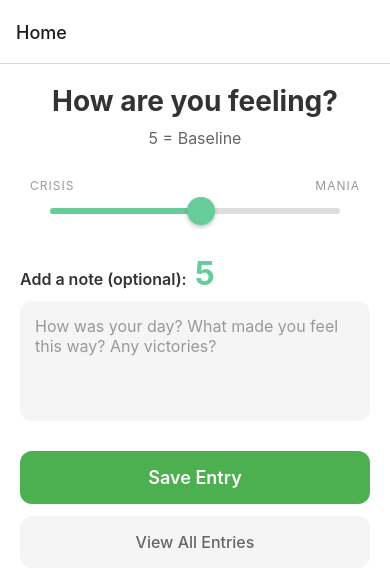
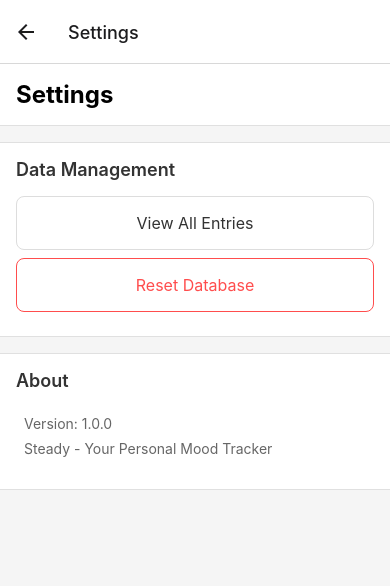
Before and after one commit to haywood-d-johnson/Steady, a React Native app: screen /Settings in a window 390 px wide. Shown: the top 586 px of the page. Built offline with nearby package versions, Linux system fonts and the light colour scheme.

Commit message:
feat: added settings screen

```diff
--- a/src/navigation/AppNavigator.tsx
+++ b/src/navigation/AppNavigator.tsx
@@ -3,6 +3,7 @@
 import HomeScreen from "../screens/HomeScreen";
 import DetailsScreen from "../screens/DetailsScreen";
 import ShowAllEntriesScreen from "../screens/ShowAllEntriesScreen";
+import SettingsScreen from "../screens/SettingsScreen";
 import type { RootStackParamList } from "../types/navigation";
 
 const Stack = createNativeStackNavigator<RootStackParamList>();
@@ -19,6 +20,13 @@
                     title: "All Entries",
                 }}
             />
+            <Stack.Screen
+                name="Settings"
+                component={SettingsScreen}
+                options={{
+                    title: "Settings",
+                }}
+            />
         </Stack.Navigator>
     );
 }
--- a/src/screens/HomeScreen.tsx
+++ b/src/screens/HomeScreen.tsx
@@ -1,4 +1,4 @@
-import React, { useState, useRef } from "react";
+import React, { useState, useRef, useEffect } from "react";
 import {
     View,
     Text,
@@ -8,12 +8,13 @@
     PanResponder,
     Animated,
     Dimensions,
+    TouchableOpacity,
 } from "react-native";
 import type { NativeStackScreenProps } from "@react-navigation/native-stack";
 import type { RootStackParamList } from "../types/navigation";
 import { useDB } from "../data/DBContext";
 import { StatusBar } from "expo-status-bar";
-import { TouchableOpacity } from "react-native";
+import { Ionicons } from "@expo/vector-icons";
 
 type Props = NativeStackScreenProps<RootStackParamList, "Home">;
 
@@ -163,6 +164,19 @@
     const [selectedScore, setSelectedScore] = useState<number>(5);
     const [note, setNote] = useState("");
     const [isSubmitting, setIsSubmitting] = useState(false);
+
+    useEffect(() => {
+        navigation.setOptions({
+            headerRight: () => (
+                <TouchableOpacity
+                    onPress={() => navigation.navigate("Settings")}
+                    style={{ marginRight: 16 }}
+                >
+                    <Ionicons name="settings-outline" size={24} color="#333" />
+                </TouchableOpacity>
+            ),
+        });
+    }, [navigation]);
 
     const handleSubmit = async () => {
         try {
--- /dev/null
+++ b/src/screens/SettingsScreen.tsx
@@ -0,0 +1,167 @@
+import React from "react";
+import {
+    View,
+    Text,
+    StyleSheet,
+    TouchableOpacity,
+    ScrollView,
+    Platform,
+    Alert,
+} from "react-native";
+import { StatusBar } from "expo-status-bar";
+import type { NativeStackScreenProps } from "@react-navigation/native-stack";
+import type { RootStackParamList } from "../types/navigation";
+import { useDB } from "../data/DBContext";
+
+type Props = NativeStackScreenProps<RootStackParamList, "Settings">;
+
+export default function SettingsScreen({ navigation }: Props) {
+    const { db } = useDB();
+
+    const handleResetDatabase = async () => {
+        const shouldReset =
+            Platform.OS === "web"
+                ? window.confirm("This will delete all entries. Are you sure?")
+                : await new Promise(resolve => {
+                      Alert.alert(
+                          "Reset Database",
+                          "This will delete all entries. Are you sure?",
+                          [
+                              {
+                                  text: "Cancel",
+                                  style: "cancel",
+                                  onPress: () => resolve(false),
+                              },
+                              {
+                                  text: "Reset",
+                                  style: "destructive",
+                                  onPress: () => resolve(true),
+                              },
+                          ]
+                      );
+                  });
+
+        if (shouldReset) {
+            try {
+                await db.resetTables();
+                await db.initDB();
+                if (Platform.OS === "web") {
+                    window.alert("Database has been reset successfully");
+                } else {
+                    Alert.alert(
+                        "Success",
+                        "Database has been reset successfully"
+                    );
+                }
+                navigation.navigate("ShowAllEntries");
+            } catch (error) {
+                console.error("Error during reset:", error);
+                const errorMessage =
+                    error instanceof Error ? error.message : "Unknown error";
+                if (Platform.OS === "web") {
+                    window.alert(`Failed to reset database: ${errorMessage}`);
+                } else {
+                    Alert.alert(
+                        "Error",
+                        `Failed to reset database: ${errorMessage}`
+                    );
+                }
+            }
+        }
+    };
+
+    return (
+        <ScrollView style={styles.container}>
+            <StatusBar style="auto" />
+            <View style={styles.header}>
+                <Text style={styles.title}>Settings</Text>
+            </View>
+
+            <View style={styles.section}>
+                <Text style={styles.sectionTitle}>Data Management</Text>
+                <TouchableOpacity
+                    style={styles.button}
+                    onPress={() => navigation.navigate("ShowAllEntries")}
+                >
+                    <Text style={styles.buttonText}>View All Entries</Text>
+                </TouchableOpacity>
+                <TouchableOpacity
+                    style={[styles.button, styles.dangerButton]}
+                    onPress={handleResetDatabase}
+                >
+                    <Text style={[styles.buttonText, styles.dangerButtonText]}>
+                        Reset Database
+                    </Text>
+                </TouchableOpacity>
+            </View>
+
+            <View style={styles.section}>
+                <Text style={styles.sectionTitle}>About</Text>
+                <View style={styles.infoContainer}>
+                    <Text style={styles.infoText}>Version: 1.0.0</Text>
+                    <Text style={styles.infoText}>
+                        Steady - Your Personal Mood Tracker
+                    </Text>
+                </View>
+            </View>
+        </ScrollView>
+    );
+}
+
+const styles = StyleSheet.create({
+    container: {
+        flex: 1,
+        backgroundColor: "#f5f5f5",
+    },
+    header: {
+        padding: 16,
+        backgroundColor: "#fff",
+        borderBottomWidth: 1,
+        borderBottomColor: "#e0e0e0",
+    },
+    title: {
+        fontSize: 24,
+        fontWeight: "bold",
+    },
+    section: {
+        backgroundColor: "#fff",
+        marginTop: 16,
+        padding: 16,
+        borderTopWidth: 1,
+        borderBottomWidth: 1,
+        borderColor: "#e0e0e0",
+    },
+    sectionTitle: {
+        fontSize: 18,
+        fontWeight: "600",
+        marginBottom: 16,
+        color: "#333",
+    },
+    button: {
+        backgroundColor: "#fff",
+        padding: 16,
+        borderRadius: 8,
+        borderWidth: 1,
+        borderColor: "#ddd",
+        marginBottom: 8,
+    },
+    buttonText: {
+        fontSize: 16,
+        color: "#333",
+        textAlign: "center",
+    },
+    dangerButton: {
+        borderColor: "#ff4d4d",
+    },
+    dangerButtonText: {
+        color: "#ff4d4d",
+    },
+    infoContainer: {
+        padding: 8,
+    },
+    infoText: {
+        fontSize: 14,
+        color: "#666",
+        marginBottom: 8,
+    },
+});
--- a/src/screens/ShowAllEntriesScreen.tsx
+++ b/src/screens/ShowAllEntriesScreen.tsx
@@ -20,6 +20,7 @@
 import * as FileSystem from "expo-file-system";
 import * as DocumentPicker from "expo-document-picker";
 import * as Sharing from "expo-sharing";
+import { Ionicons } from "@expo/vector-icons";
 
 type Props = NativeStackScreenProps<RootStackParamList, "ShowAllEntries">;
 
--- a/src/types/navigation.ts
+++ b/src/types/navigation.ts
@@ -1,5 +1,6 @@
 export type RootStackParamList = {
     Home: undefined;
+    ShowAllEntries: undefined;
     Details: { entryId: number };
-    ShowAllEntries: undefined;
+    Settings: undefined;
 };
```
